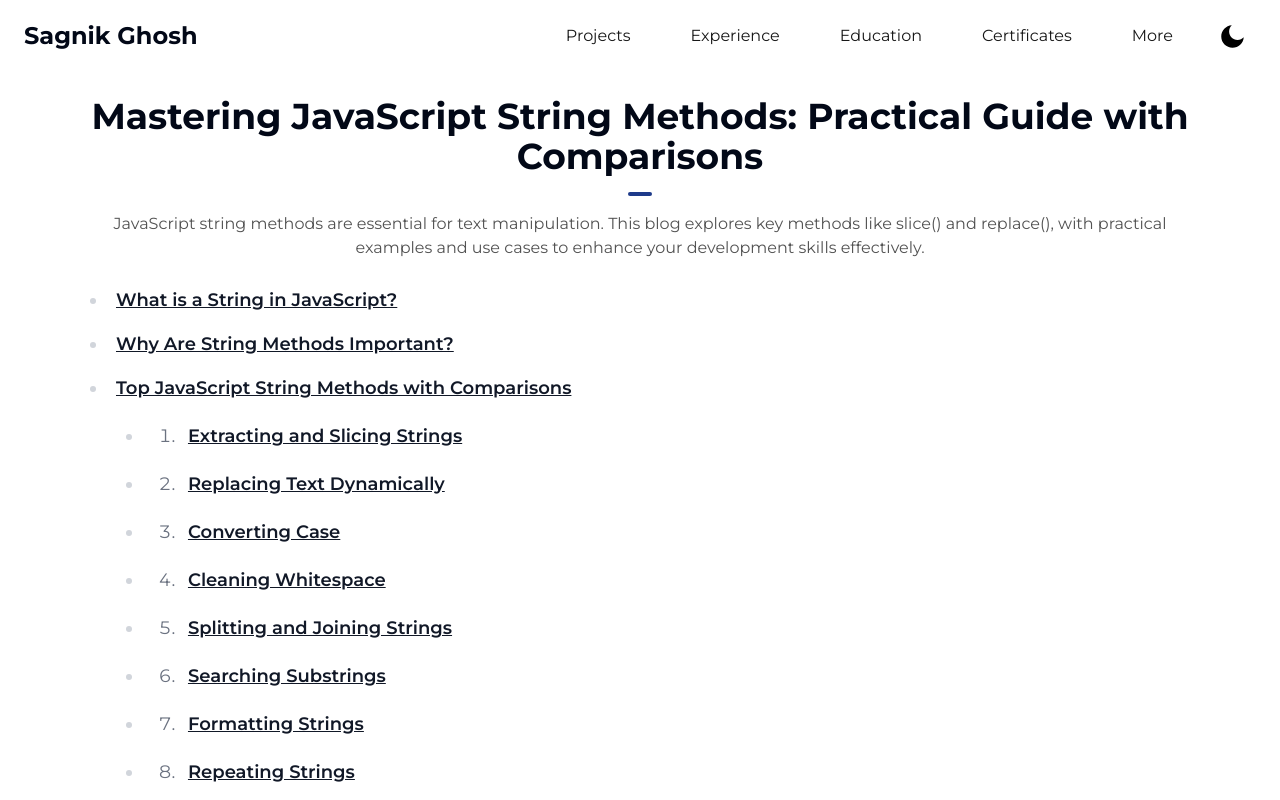
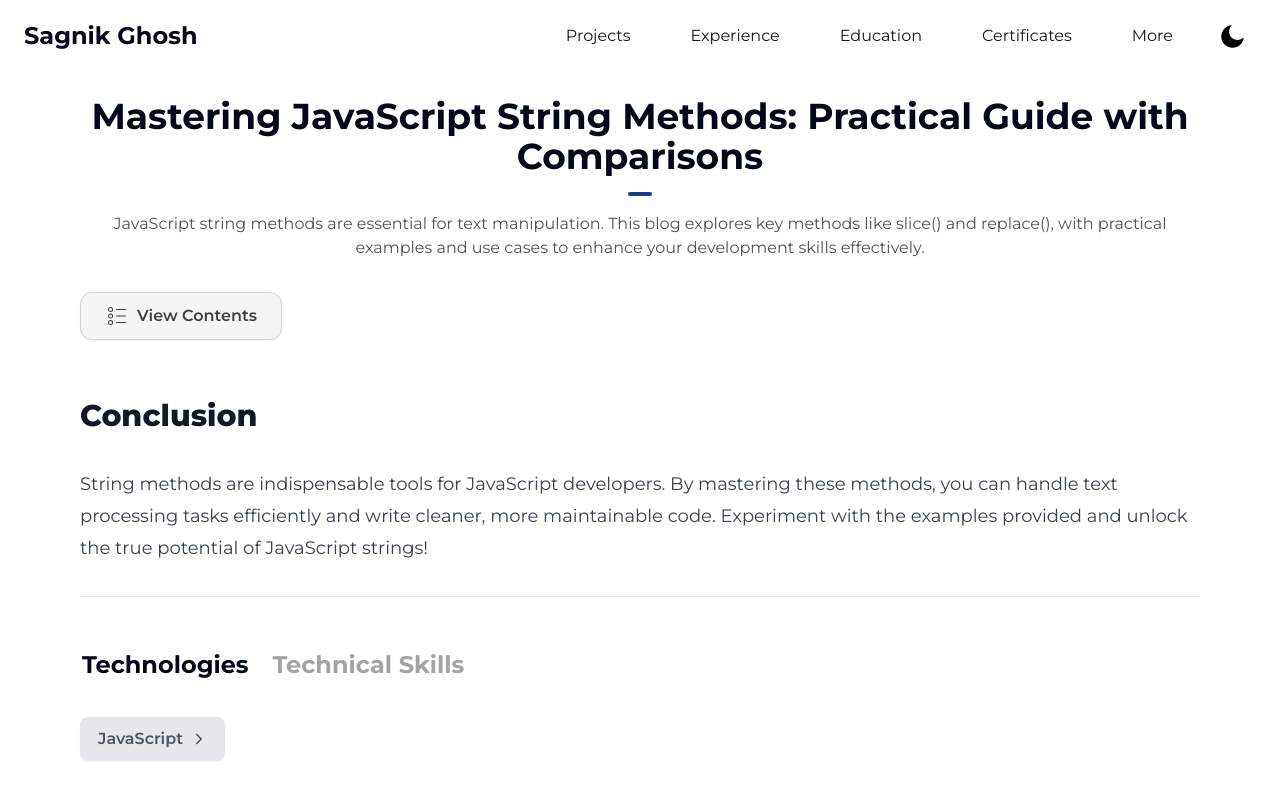
Before and after one commit to sagnikghosh1999/portfolio-next, a Next.js app: page /blogs/javascript-string-methods in a window 1280 px wide. Shown: the top 800 px of the page. Built offline with nearby package versions, Linux system fonts and the light colour scheme.

Commit message:
minor SEO fixes, smooth-scroll behaviour, adding side panel to show table of contents in blog

```diff
--- a/src/app/(site)/components/AboutSection/AboutSection.tsx
+++ b/src/app/(site)/components/AboutSection/AboutSection.tsx
@@ -27,10 +27,10 @@ const AboutSection = () => {
 
   return (
     <section id="about" className="home-section-wrapper">
-      <h1 className="text-center font-bold text-4xl">
+      <h2 className="text-center font-bold text-4xl">
         About Me
         <hr className="w-6 h-1 mx-auto my-4 bg-blue-500 border-0 rounded"></hr>
-      </h1>
+      </h2>
 
       <div
         className="
@@ -43,9 +43,9 @@ const AboutSection = () => {
       >
         {/* Left section */}
         <div className="lg:w-1/2">
-          <h1 className="text-center text-2xl font-bold mb-6 mt-6 md:text-left">
+          <h2 className="text-center text-2xl font-bold mb-6 mt-6 md:text-left">
             Get to know me!
-          </h1>
+          </h2>
 
           <div className="flex flex-col space-y-4">
             <Reader content={blogContent} />
--- /dev/null
+++ b/src/app/blogs/[blogKey]/components/ContentsSection.tsx
@@ -0,0 +1,106 @@
+"use client";
+import { useState } from "react";
+
+import Reader from "@/components/Reader/Reader";
+import { Button } from "@/components/shadcn/ui/button";
+import { ScrollArea } from "@/components/shadcn/ui/scroll-area";
+import SidePanel from "@/components/UI/SidePanel";
+import useIsMounted from "@/hooks/useIsMounted";
+import { useMediaQuery } from "@/hooks/useMediaQuery";
+import { CiCircleList } from "react-icons/ci";
+
+import {
+  Accordion,
+  AccordionContent,
+  AccordionItem,
+  AccordionTrigger,
+} from "@/components/shadcn/ui/accordion";
+
+interface ContentsSectionPops {
+  contentSection: string;
+}
+
+/**
+ * Section responsible for displaying the contents of the blog.
+ * On large screen sizes, it will give users the options to open a side panel to view the contents.
+ * On smaller screen sizes, the contents will be displayed at the top of the blog as a collapsible section.
+ *
+ * @param contentSection Contents list of the blog in markdown format
+ * @returns Section displaying the contents of the blog
+ */
+
+const ContentsSection: React.FC<ContentsSectionPops> = ({ contentSection }) => {
+  const isMobile: boolean = useMediaQuery("(max-width: 768px)");
+  const isLargeScreen: boolean = useMediaQuery("(min-width: 1920px)");
+  const isUltraLargeScreen: boolean = useMediaQuery("(min-width: 2170px)");
+  const isMounted: boolean = useIsMounted();
+  const [isPanelOpen, setIsFilterModalOpen] = useState(isLargeScreen);
+
+  if (!isMounted) {
+    return null;
+  }
+
+  function handleTogglePanel() {
+    setIsFilterModalOpen(!isPanelOpen);
+  }
+  return (
+    <>
+      {!isMobile ? (
+        <>
+          {/* Button to open the side panel on large screens */}
+          <Button
+            variant="default"
+            onClick={handleTogglePanel}
+            className="flex items-center"
+          >
+            <CiCircleList size={24} className="mr-2" />
+            {isPanelOpen ? "Hide Contents" : "View Contents"}
+          </Button>
+
+          {/* Side panel for large screens */}
+          <SidePanel
+            title="Contents"
+            toggle={handleTogglePanel}
+            isOpen={isPanelOpen}
+            secondaryClassName={
+              isUltraLargeScreen ? "md:w-[40rem]" : "md:w-[30rem]"
+            }
+          >
+            <ScrollArea className="h-full px-2 pb-6">
+              <Reader
+                content={contentSection}
+                size={isUltraLargeScreen ? "lg:prose-lg" : "lg:prose-md"}
+              />
+            </ScrollArea>
+          </SidePanel>
+        </>
+      ) : (
+        <div className="mb-12">
+          <Accordion type="single" collapsible>
+            <AccordionItem value="item-1">
+              <AccordionTrigger>
+                <div className="flex items-center space-x-3">
+                  <CiCircleList size={26} className="text-neutral-500" />
+                  <p
+                    className="
+                      text-lg
+                      text-neutral-600 dark:text-neutral-400
+                      font-semibold
+                      "
+                  >
+                    View Contents
+                  </p>
+                </div>
+              </AccordionTrigger>
+              <AccordionContent className="px-2">
+                <Reader content={contentSection} />
+              </AccordionContent>
+            </AccordionItem>
+          </Accordion>
+        </div>
+      )}
+    </>
+  );
+};
+
+export default ContentsSection;
--- a/src/app/blogs/[blogKey]/page.tsx
+++ b/src/app/blogs/[blogKey]/page.tsx
@@ -1,3 +1,5 @@
+import { notFound } from "next/navigation";
+
 import getMarkdownFromFileSystem from "@/actions/file-system/getMarkdownFromFileSystem";
 import filterSkillsByType from "@/actions/skills/filter/filterSkillsByType";
 import categoriseAndGroupSkills from "@/actions/skills/group/categoriseAndGroupSkills";
@@ -14,7 +16,7 @@ import SkillDatabaseKeys from "@/database/Skills/SkillDatabaseKeys";
 import SkillTypesEnum from "@/enums/Skill/SkillTypesEnum";
 import GroupedSkillsCategoriesInterface from "@/interfaces/skills/GroupedSkillsInterface";
 import type { Metadata, ResolvingMetadata } from "next";
-import { notFound } from "next/navigation";
+import ContentsSection from "./components/ContentsSection";
 
 type BlogPageProps = {
   params: { blogKey: string };
@@ -125,6 +127,43 @@ const BlogPage: React.FC<BlogPageProps> = ({ params }) => {
     ),
   ];
 
+  /**
+   * Splits a blog into 2 sections: contents and articles.
+   * The contents section is the part of the blog before the first heading.
+   * The article section is the part of the blog after the first heading.
+   *
+   * @param blogContent Markdown blog that needs to be split into contents and article sections
+   * @returns 2 sections: contents list and articles
+   */
+
+  function splitBlogContent(blogContent: string): {
+    contentsSection: string;
+    articleSection: string;
+  } {
+    // Regular expression to find the first heading (starting with #, ##, etc.)
+    const headingRegex = /^---$/m;
+
+    // Find the index of the first heading
+    const firstHeadingIndex: number = blogContent.search(headingRegex);
+
+    // If a heading is found, split the content
+    if (firstHeadingIndex !== -1) {
+      const contentsSection: string = blogContent
+        .slice(0, firstHeadingIndex)
+        .trim();
+      const articleSection: string = blogContent
+        .slice(firstHeadingIndex)
+        .trim();
+
+      return { contentsSection, articleSection };
+    }
+
+    // If no heading is found, return the entire content as the articleSection, and leave contentsSection empty
+    return { contentsSection: "", articleSection: blogContent.trim() };
+  }
+
+  const splitBlog = splitBlogContent(blogContent);
+
   return (
     <main>
       <div className="sr-only">
@@ -141,12 +180,12 @@ const BlogPage: React.FC<BlogPageProps> = ({ params }) => {
         <div className="text-center">
           <HeadingTwo title={blogData?.name} />
 
-          <h2 className="text-neutral-600 dark:text-neutral-400">
+          <h2 className="text-neutral-600 dark:text-neutral-400 mb-8">
             {blogData?.subtitle}
           </h2>
         </div>
-
-        <Reader content={blogContent} size="lg:prose-lg" />
+        <ContentsSection contentSection={splitBlog.contentsSection} />
+        <Reader content={splitBlog.articleSection} size="lg:prose-lg" />
 
         <div className="border-b border-gray-200 dark:border-neutral-600 pb-2" />
 
--- a/src/app/globals.css
+++ b/src/app/globals.css
@@ -1,6 +1,19 @@
 @tailwind base;
 @tailwind components;
 @tailwind utilities;
+
+html {
+  scroll-behavior: smooth;
+}
+
+section,
+h2,
+h3,
+h4,
+h5,
+h6 {
+  scroll-margin-top: 6rem;
+}
 
 body {
   max-width: 100vw !important;
--- a/src/components/Sheet/Sheet.tsx
+++ b/src/components/Sheet/Sheet.tsx
@@ -1,4 +1,3 @@
-import React from "react";
 import { twMerge } from "tailwind-merge";
 
 interface OverlayProps {
--- /dev/null
+++ b/src/components/UI/SidePanel.tsx
@@ -0,0 +1,124 @@
+"use client";
+
+import { NAVBAR_HEIGHT } from "@/constants/navbar";
+import useIsMounted from "@/hooks/useIsMounted";
+import React, { useEffect } from "react";
+import { IoClose } from "react-icons/io5";
+import HeadingThree from "../Text/HeadingThree";
+import { twMerge } from "tailwind-merge";
+
+interface SidePanelProps {
+  title: string;
+  children: React.ReactNode;
+  isOpen: boolean;
+  toggle: () => void;
+  className?: string;
+  secondaryClassName?: string;
+}
+
+/**
+ * This displays a side panel that slides in from the right.
+ * The component is outside the screen and slides in when opened.
+ *
+ * @param title The title of the side panel
+ * @param contents The contents of the side panel
+ * @param isOpen If the side panel is open
+ * @param toggle Function to toggle the side panel
+ * @param className Additional classes for the side panel
+ * @param secondaryClassName Additional classes for the side panel
+ * @returns Side panel component with the title and contents
+ */
+const SidePanel: React.FC<SidePanelProps> = ({
+  isOpen,
+  toggle,
+  title,
+  children,
+  className,
+  secondaryClassName,
+}) => {
+  const isMounted: boolean = useIsMounted();
+
+  useEffect(() => {
+    const handleEscape = (event: KeyboardEvent) => {
+      if (event.key === "Escape") {
+        toggle();
+      }
+    };
+
+    if (isMounted) {
+      window.addEventListener("keydown", handleEscape);
+    }
+
+    // Cleanup the event listener
+    return () => {
+      if (isMounted) {
+        window.removeEventListener("keydown", handleEscape);
+      }
+    };
+  }, [isMounted, toggle]);
+
+  if (!isMounted) {
+    return null;
+  }
+
+  const baseStyle: string = `mt-auto
+          h-full
+          w-full shadow-lg md:rounded-xl
+          border
+          border-neutral-300 dark:border-neutral-700
+          bg-white dark:bg-black
+          transition-all duration-700 ease-in-out`;
+  const overrideStyle: string = twMerge(baseStyle, className);
+
+  return (
+    <div
+      className={twMerge(
+        `
+        fixed
+        flex flex-col
+        top-0 right-0
+        h-full
+        pt-${NAVBAR_HEIGHT} md:px-2 md:pb-3
+        w-full md:w-[24rem]
+        z-20
+        transform ${
+          isOpen ? "translate-x-0" : "translate-x-full"
+        } transition-all duration-700 ease-in-out
+        bg-none
+        `,
+        secondaryClassName
+      )}
+    >
+      <div className={overrideStyle}>
+        <div className="flex flex-col h-full">
+          <div
+            className="
+              sticky top-0
+              z-10
+              px-4 py-0
+              flex justify-between items-center
+              transition-all duration-700 ease-in-out
+              rounded-t-2xl
+            "
+          >
+            <HeadingThree title={title} />
+            <button onClick={toggle}>
+              <span className="sr-only">Close</span>
+              <IoClose
+                className="
+                  h-7 w-7
+                  text-neutral-800 dark:text-neutral-400
+                  hover:text-blue-500 dark:hover:text-blue-800
+                  transition-colors duration-500 ease-in-out"
+                aria-hidden="true"
+              />
+            </button>
+          </div>
+          {children}
+        </div>
+      </div>
+    </div>
+  );
+};
+
+export default SidePanel;
```
